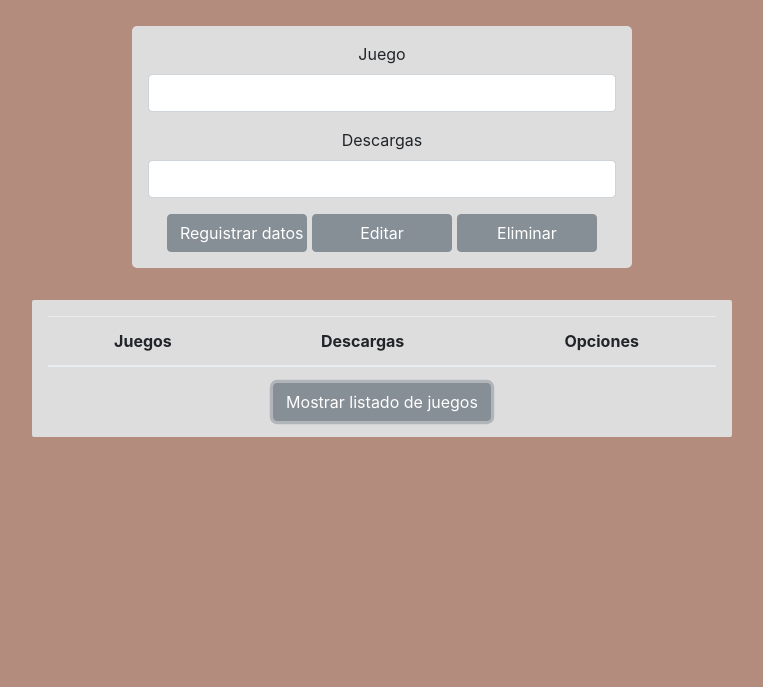
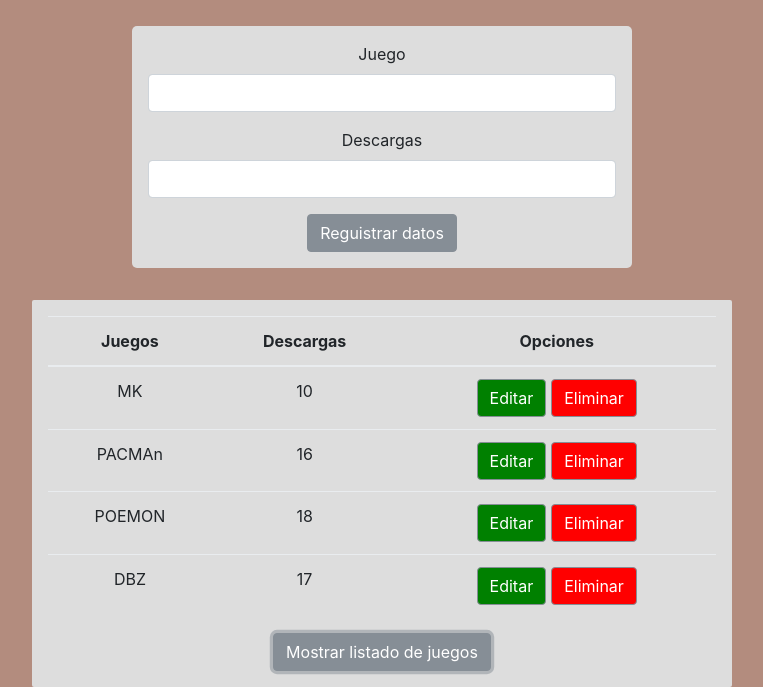
Before and after one commit to Msmpunk/Tabla-dinamica-html-javascript, a plain HTML site: page index.html in a window 1280 px wide. Both pictures are taken after a click on the button "Mostrar listado de juegos". Shown: the part 230-917 px from the top of the page, without its empty margins (258-1021 px from the left). Before the commit the page ends 800 px from the top, so only its background shows below. Drawn offline with nearby package versions, Linux system fonts and the light colour scheme.

Commit message:
delete elments

```diff
--- a/css/styles.css
+++ b/css/styles.css
@@ -23,8 +23,17 @@ body{
 }
 .btn-option{
 	margin: auto;
-	width: 30%
+	/*width: 30%*/
+	/*background: green;*/
 }
+.btn-edit{
+	background: green;
+	margin-right: 5px;
+}
+.btn-delete{
+	background: red;
+}
+
 
 
 .contenedor-table
--- a/index.html
+++ b/index.html
@@ -20,12 +20,12 @@
 				<input type="text" class="form-control" id="downloads" >
 			</div>
 			<button id="new-information" type="submit" class=" btn-option btn btn-secondary">Reguistrar datos</button>
-			<button id="edit-information" type="submit" class=" btn-option btn btn-secondary">Editar</button>
-			<button id="dalate-information" type="submit" class=" btn-option btn btn-secondary">Eliminar</button>
+<!-- 			<button id="edit-information" type="submit" class=" btn-option btn btn-secondary">Editar</button>
+			<button id="dalate-information" type="submit" class=" btn-option btn btn-secondary">Eliminar</button> -->
 		</form>
   	</div>
   	<div class="contenedor-table">
-		<table class="table">
+		<table class="table" id="table">
 			<thead>
 				<tr>
 					<th>Juegos</th>
@@ -40,15 +40,6 @@
   	</div>
 
 
-
-
-
-
-
-
-
-
-
   	<script type="text/javascript" src="js/main.js"></script>
     <script src="https://code.jquery.com/jquery-3.2.1.slim.min.js" integrity="sha384-KJ3o2DKtIkvYIK3UENzmM7KCkRr/rE9/Qpg6aAZGJwFDMVNA/GpGFF93hXpG5KkN" crossorigin="anonymous"></script>
     <script src="https://cdnjs.cloudflare.com/ajax/libs/popper.js/1.12.3/umd/popper.min.js" integrity="sha384-vFJXuSJphROIrBnz7yo7oB41mKfc8JzQZiCq4NCceLEaO4IHwicKwpJf9c9IpFgh" crossorigin="anonymous"></script>
--- a/js/main.js
+++ b/js/main.js
@@ -22,6 +22,10 @@ function showTable() {
 
 	var tbody = document.getElementById("games-table");
 	var fulltable = "";
+	var openbtn_edit= "<button id='edit-information' type='submit' class= 'btn-edit btn btn-secondary' onclick= 'myFunction2(this)'>";
+	var closebtn="</button>";
+	var openbtn_delete= "<button id='delete-information' type='submit' class= 'btn-delete btn btn-secondary' onclick= 'myFunction(this)'>";
+
 	//--------Tomando el objeto
 
 	// tbody.innerHTML = "<tr><td>" + table[i].nombre + "</td><td>" + table[i].descargas + "</td><tr>";
@@ -33,7 +37,9 @@ function showTable() {
 	//--------Con un for
 
 	for (var i = 0; i < table.length; i++) {
-		fulltable += "<tr><td>" + table[i].nombre + "</td><td>" + table[i].descargas + "</td><tr>" + "<tr><td><button id="dalate-information" type="submit" class=" btn-option btn btn-secondary" > Eliminar </button> </td><tr>";
+		// fulltable += "<tr><td>" + table[i].nombre + "</td> <td>" + table[i].descargas + "</td> <tr>";
+		fulltable += "<tr><td>" + table[i].nombre + "</td><td>" + table[i].descargas +"</td><td>" + openbtn_edit + 'Editar'+ closebtn + openbtn_delete + 'Eliminar' + closebtn + "</td><tr>";
+
 	}
 
 	tbody.innerHTML = fulltable;
@@ -52,3 +58,19 @@ function newGame(){
 	table.push(newGame);
 
 }
+
+// function myFunction() {
+// 	// alert("it");
+//     document.getElementById("table").deleteRow(0);
+// }
+
+function myFunction(btn) {
+  var row = btn.parentNode.parentNode;
+  row.parentNode.removeChild(row);
+}
+
+
+// function myFunction2(id){
+// 	var row=document.getElementById("table");
+// 	row.innerHTML='<td><input class="form-control placeholder-no-fix" type="text" autocomplete="off"></td>';
+// }
```
